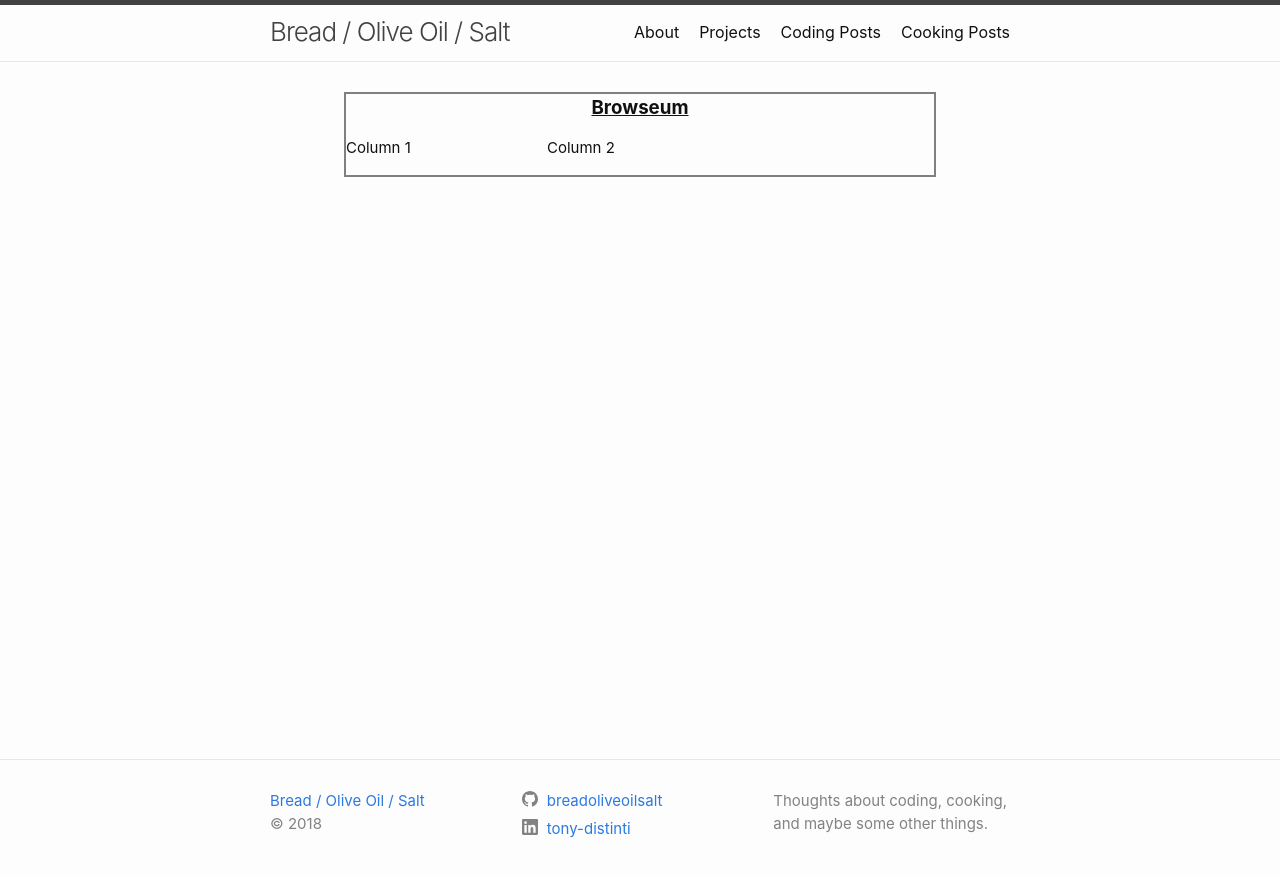
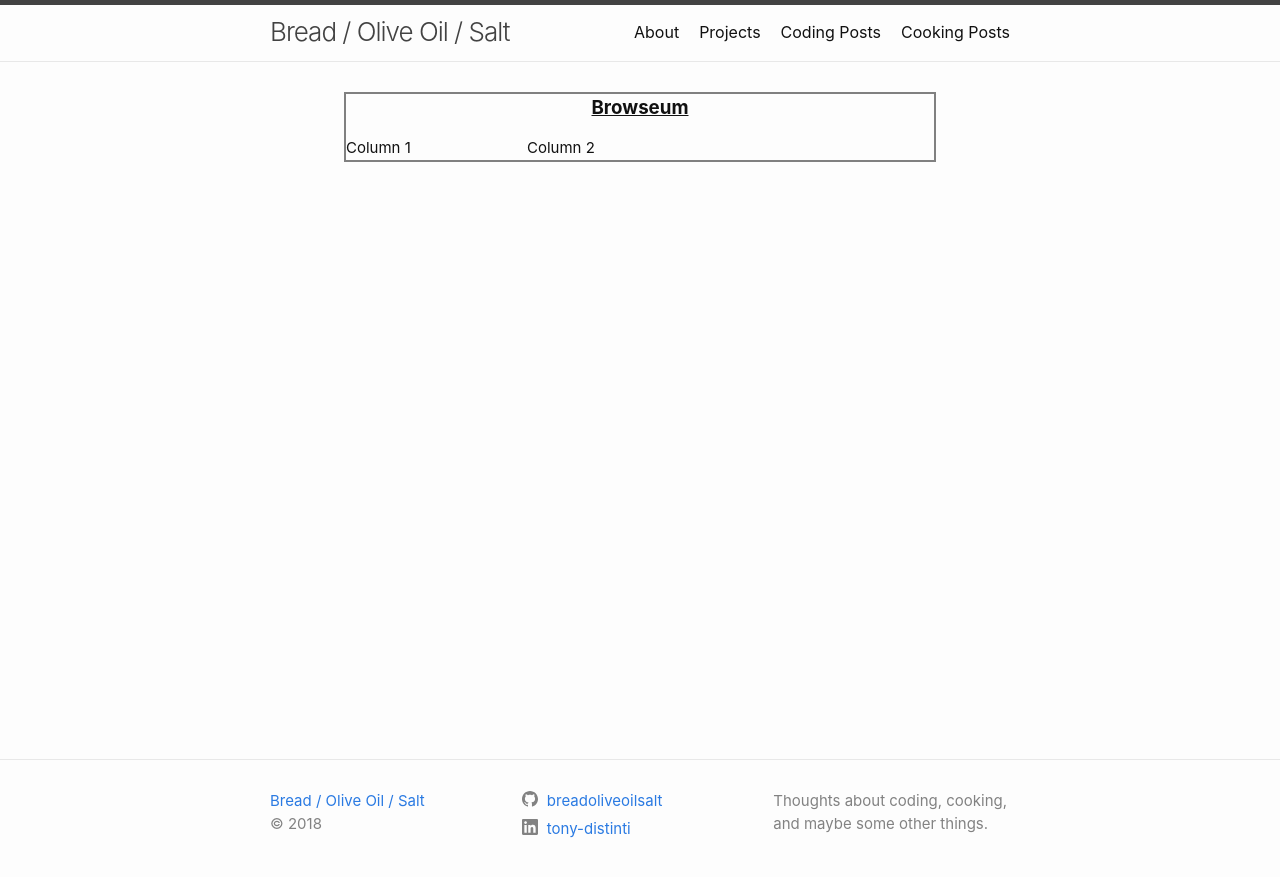
Before and after one commit to breadoliveoilsalt/breadoliveoilsalt.github.io, a Jekyll site: the page built from projects.md, in a window 1280 px wide. Shown: the top 877 px of the page. Built offline with Jekyll 4.4.1, drawn with Linux system fonts in a browser that asks for light colours.

Commit message:
For project columns, remove old margins/padding

```diff
--- a/_sass/minima/_base.scss
+++ b/_sass/minima/_base.scss
@@ -117,14 +117,14 @@ img.small {
 .project-col-wrapper {
   @include relative-font-size(0.9375);
   // color: $grey-color;
-  margin-left: -$spacing-unit / 2;
+  // margin-left: -$spacing-unit / 2;
   @extend %clearfix;
 }
 
 .project-col {
   float: left;
-  margin-bottom: $spacing-unit / 2;
-  padding-left: $spacing-unit / 2;
+  // margin-bottom: $spacing-unit / 2;
+  // padding-left: $spacing-unit / 2;
 }
 
 .project-col-1 {
```
